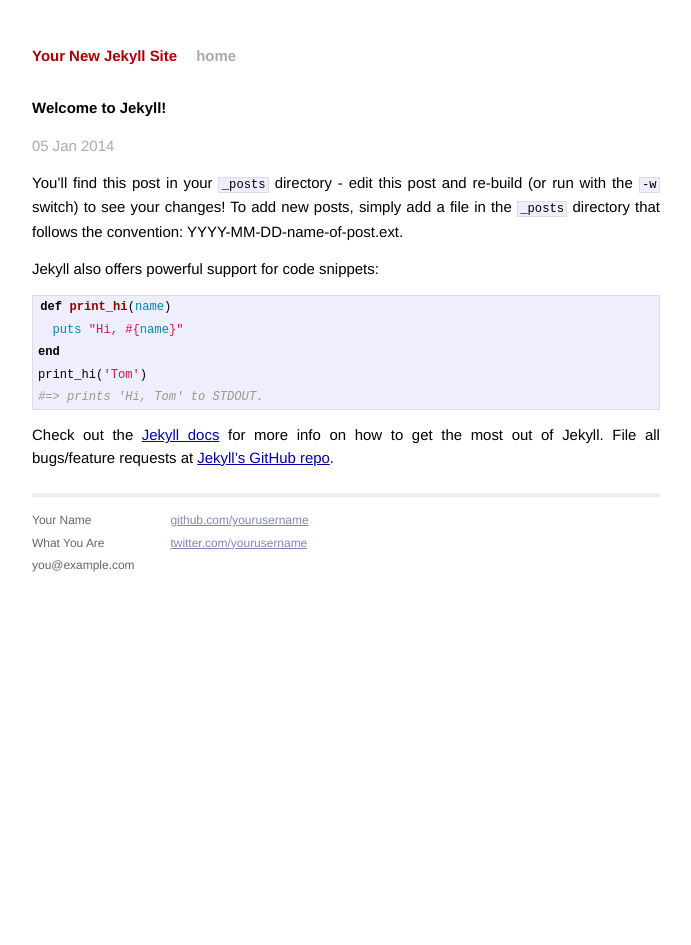
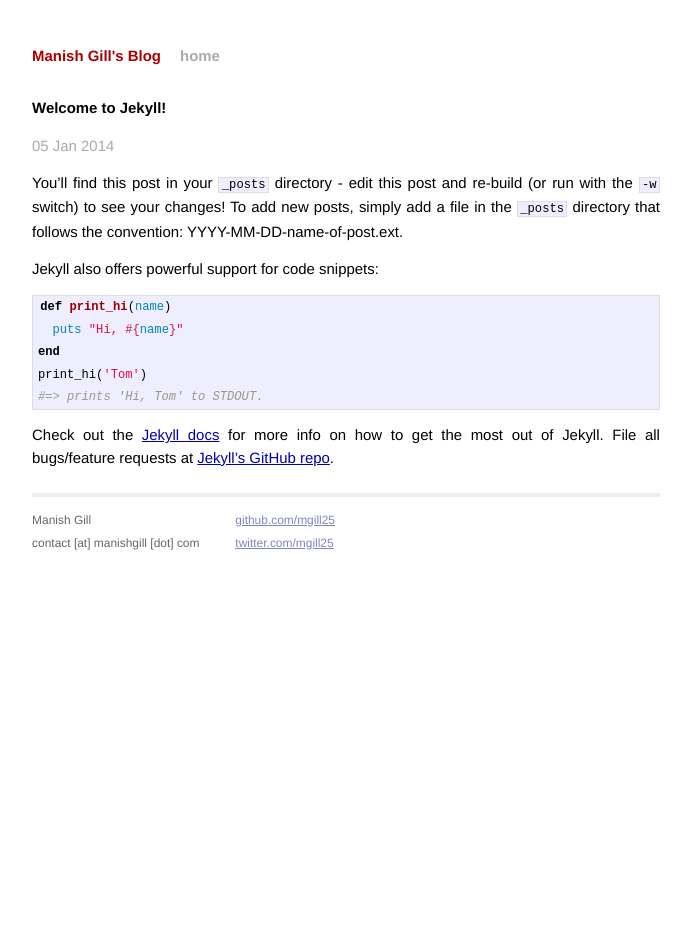
Before and after one commit to mgill25/mgill25.github.io, a Jekyll site: the page built from _posts/2014-01-05-welcome-to-jekyll.markdown, in a window 1280 px wide. Shown: the whole page, without its empty margins (294-985 px from the left). Built offline with Jekyll 4.4.1, drawn with Linux system fonts in a browser that asks for light colours; Markdown is read by kramdown in place of the engine named in the settings.

Commit message:
Minor changes

```diff
--- a/_config.yml
+++ b/_config.yml
@@ -1,3 +1,3 @@
-name: Your New Jekyll Site
+name: "Manish Gill's Blog"
 markdown: redcarpet
 pygments: true
--- a/_layouts/default.html
+++ b/_layouts/default.html
@@ -26,15 +26,14 @@
           <div class="footer">
             <div class="contact">
               <p>
-                Your Name<br />
-                What You Are<br />
-                you@example.com
+                Manish Gill<br />
+                contact [at] manishgill [dot] com
               </p>
             </div>
             <div class="contact">
               <p>
-                <a href="https://github.com/yourusername">github.com/yourusername</a><br />
-                <a href="https://twitter.com/yourusername">twitter.com/yourusername</a><br />
+                <a href="https://github.com/mgill25">github.com/mgill25</a><br />
+                <a href="https://twitter.com/mgill25">twitter.com/mgill25</a><br />
               </p>
             </div>
           </div>
```
